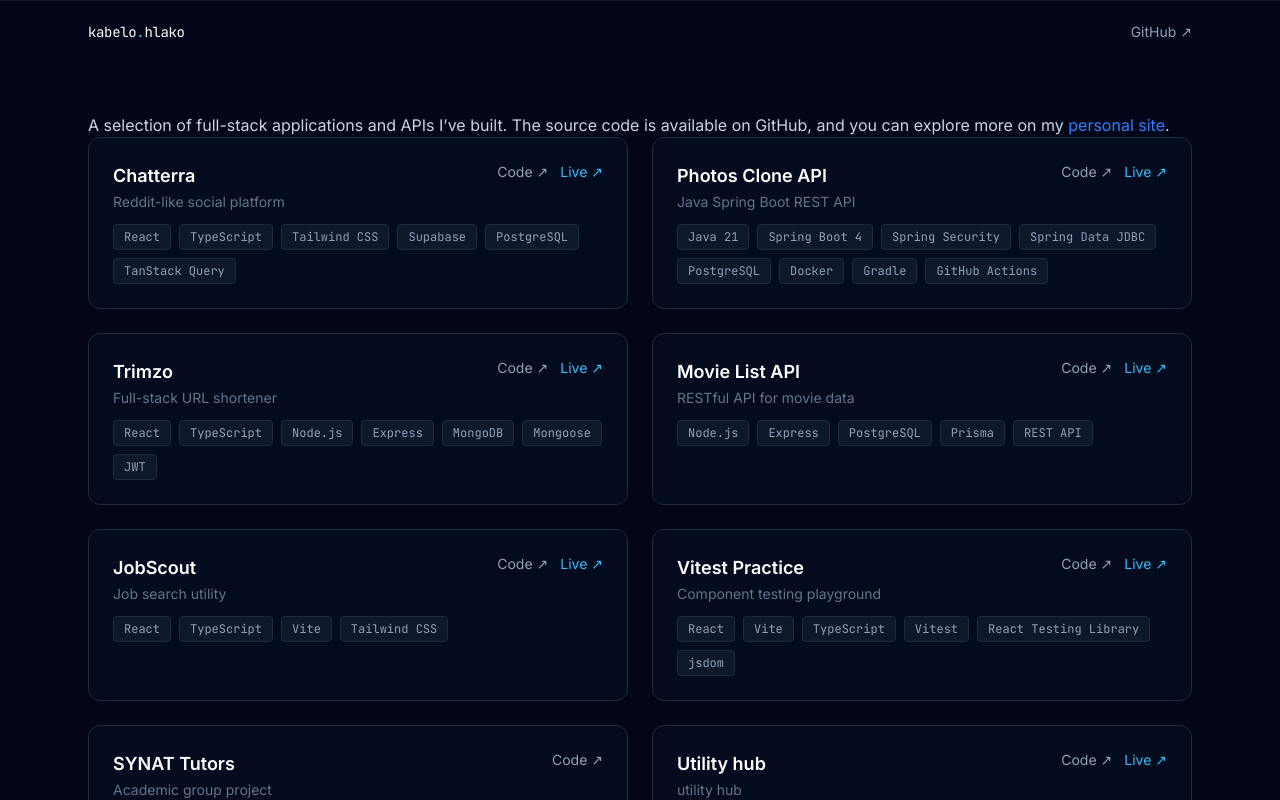
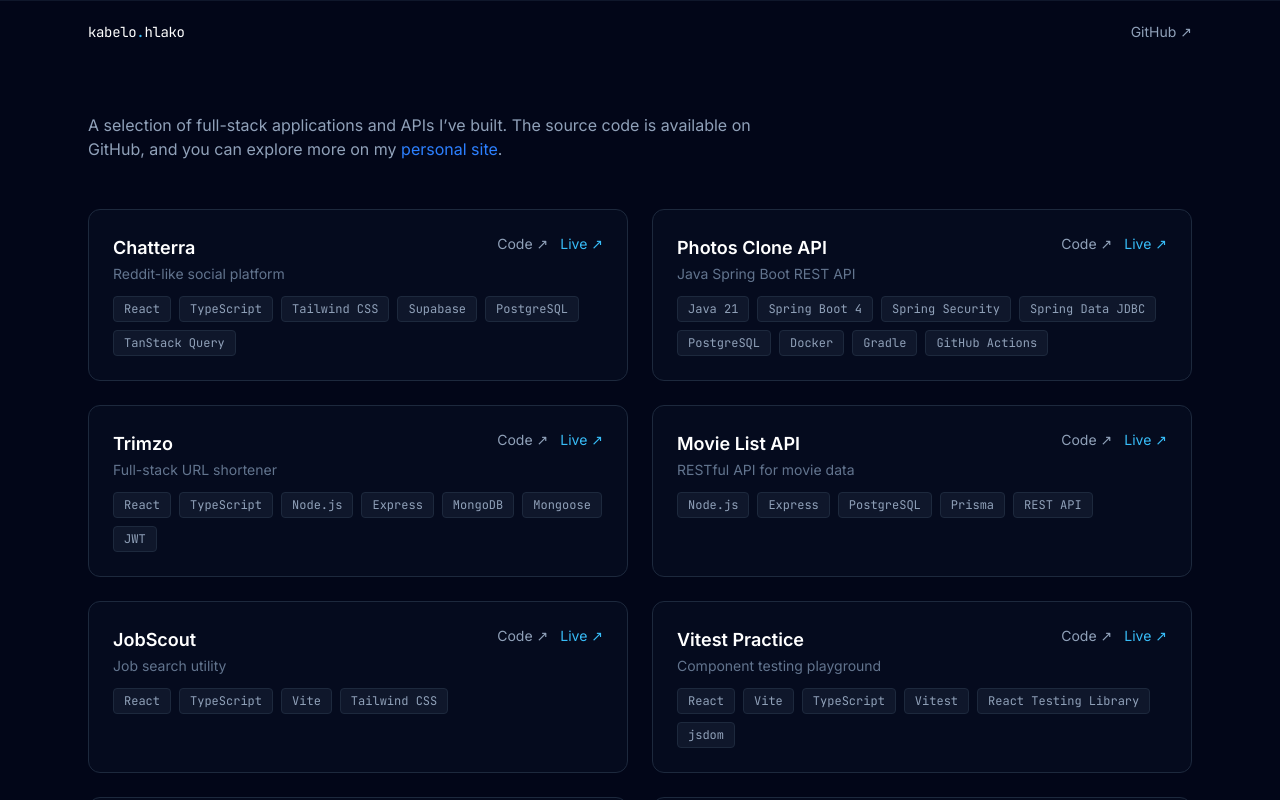
Before and after one commit to hlakokabelo/projects, a React (Vite) app: page / in a window 1280 px wide. Shown: the top 800 px of the page. Built offline with nearby package versions, Linux system fonts and the light colour scheme.

Commit message:
Update Projects.tsx

```diff
--- a/src/components/Projects.tsx
+++ b/src/components/Projects.tsx
@@ -4,7 +4,7 @@ import ProjectCard from "./ProjectCard";
 export default function Projects() {
   return (
     <section id="projects" className="section">
-      <p>
+      <p className="section-subtitle">
         A selection of full-stack applications and APIs I’ve built. The source
         code is available on GitHub, and you can explore more on my{" "}
         <a href="https://kabelodev.vercel.app/" className="text-blue-500">
```
